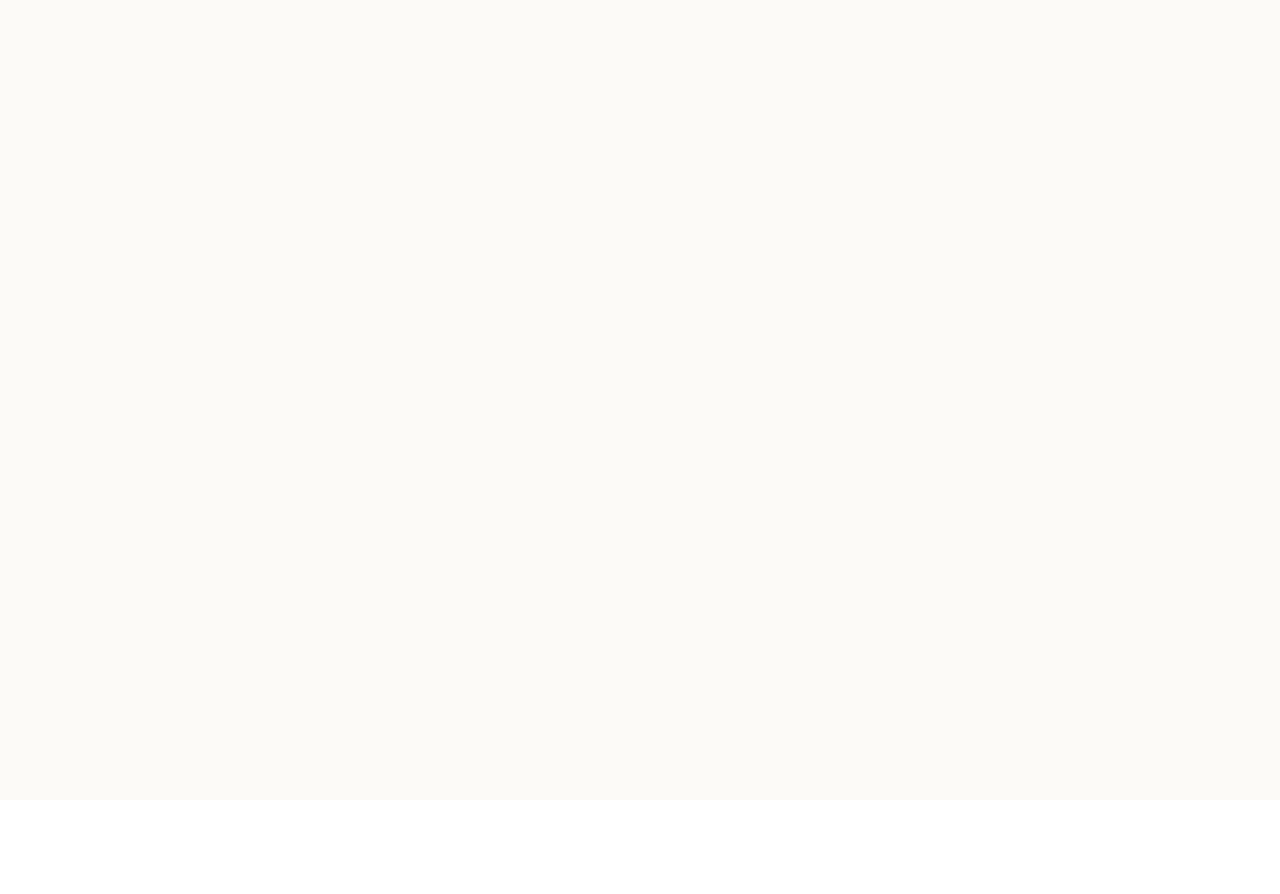
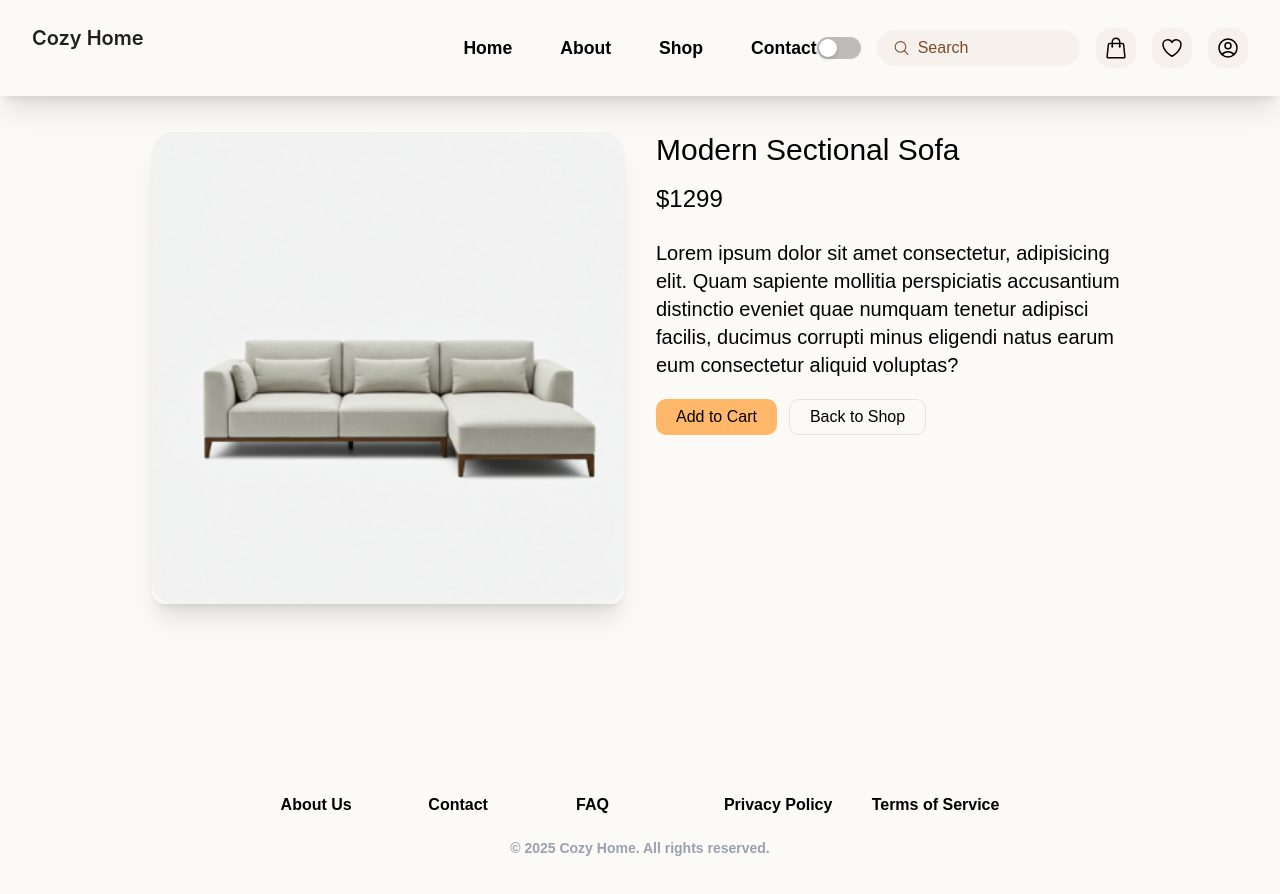
Before and after one commit to Programmer707707/Cozy-Home, a React (Vite) app: page /shop/1 in a window 1280 px wide. Before the commit this address had no page. Shown: the top 894 px of the page. Before the commit the page ends 800 px from the top, so only its background shows below. Built offline with nearby package versions, Linux system fonts and the light colour scheme.

Commit message:
Id based routing and Product details page has been added

```diff
--- a/src/App.tsx
+++ b/src/App.tsx
@@ -5,6 +5,7 @@ import { BrowserRouter as Router, Routes, Route } from 'react-router-dom';
 import { ConfigProvider, theme } from 'antd';
 import { useThemeStore } from './stores/themeStore';
 import Loader from './customComponents/Loader';
+import ProductDetail from './pages/ProductDetail';
 
 
 const Home = lazy(() => import('./pages/Home'));
@@ -49,6 +50,7 @@ function App() {
                 <Route path="/cart" element={<Cart />} />
                 <Route path="/profile" element={<Profile />} />
                 <Route path="/favorites" element={<Favorites />} />
+                <Route path="/shop/:id" element={<ProductDetail/>}/>
               </Routes>
             )}
           </Suspense>
--- a/src/customComponents/Products.tsx
+++ b/src/customComponents/Products.tsx
@@ -1,64 +1,7 @@
 // import CustomCard from './CustomCard'
-import product1 from "../assets/products/product1.png"
-import product2 from "../assets/products/product2.png"
-import product3 from "../assets/products/product3.png"
-import product4 from "../assets/products/product4.png"
-import product5 from "../assets/products/product5.png"
-import product6 from "../assets/products/product6.png"
-import product7 from "../assets/products/product7.png"
-import product8 from "../assets/products/product8.png"
-import product9 from "../assets/products/product9.png"
-import product10 from "../assets/products/product10.png"
 import { ThreeDCardDemo } from './ProductCard'
-
-const data = [
-  {
-    image: product1,
-    name: "Modern Sectional Sofa",
-    cost: 1299,
-  },
-  {
-    image: product2,
-    name: "Classical Armchair",
-    cost: 799,
-  },
-  {
-    image: product3,
-    name: "Mid-Century Table",
-    cost: 349,
-  },
-  {
-    image: product4,
-    name: "Scandinavian TV Stand",
-    cost: 449,
-  },
-  {
-    image: product5,
-    name: "Velvet Accent Chair",
-    cost: 549,
-  },{
-    image: product6,
-    name: "Industrial Bookshelf",
-    cost: 249,
-  },{
-    image: product7,
-    name: "Geometric Area Rug",
-    cost: 149,
-  },{
-    image: product8,
-    name: "Minimalist Floor Lamp",
-    cost: 149,
-  },{
-    image: product9,
-    name: "Modern Sofa",
-    cost: 1049,
-  },{
-    image: product10,
-    name: "Outdoor Lounge Sofa",
-    cost: 1549,
-  },
-
-]
+import { Link } from "react-router-dom"
+import {data} from "../data";
 
 
 const Products = () => {
@@ -67,13 +10,13 @@ const Products = () => {
         {data.map((e,index) => (
           <div className='p-3' key={index}>
             {/* <CustomCard image={e.image} title={e.name} description={`$${e.cost}`} /> */}
-            <ThreeDCardDemo
-              key={index}
-              title={e.name}
-              description={e.cost.toString()}
-              image={e.image}
-              link={`/products/${index}`} // or some actual link
-            />
+            <Link key={e.id} to={`/shop/${e.id}`} className="block">
+              <ThreeDCardDemo
+                title={e.name}
+                description={e.cost.toString()}
+                image={e.image}
+              />
+            </Link>
           </div>
         ))}
 
--- /dev/null
+++ b/src/data.ts
@@ -0,0 +1,74 @@
+import product1 from "./assets/products/product1.png"
+import product2 from "./assets/products/product2.png"
+import product3 from "./assets/products/product3.png"
+import product4 from "./assets/products/product4.png"
+import product5 from "./assets/products/product5.png"
+import product6 from "./assets/products/product6.png"
+import product7 from "./assets/products/product7.png"
+import product8 from "./assets/products/product8.png"
+import product9 from "./assets/products/product9.png"
+import product10 from "./assets/products/product10.png"
+
+export const data = [
+  {
+    id:1,
+    image: product1,
+    name: "Modern Sectional Sofa",
+    cost: 1299,
+  },
+  {
+    id: 2,
+    image: product2,
+    name: "Classical Armchair",
+    cost: 799,
+  },
+  {
+    id: 3,
+    image: product3,
+    name: "Mid-Century Table",
+    cost: 349,
+  },
+  {
+    id: 4,
+    image: product4,
+    name: "Scandinavian TV Stand",
+    cost: 449,
+  },
+  {
+    id: 5,
+    image: product5,
+    name: "Velvet Accent Chair",
+    cost: 549,
+  },
+  {
+    id: 6,
+    image: product6,
+    name: "Industrial Bookshelf",
+    cost: 249,
+  },
+  {
+    id: 7,
+    image: product7,
+    name: "Geometric Area Rug",
+    cost: 149,
+  },
+  {
+    id: 8,
+    image: product8,
+    name: "Minimalist Floor Lamp",
+    cost: 149,
+  },
+  {
+    id: 9,
+    image: product9,
+    name: "Modern Sofa",
+    cost: 1049,
+  },
+  {
+    id: 10,
+    image: product10,
+    name: "Outdoor Lounge Sofa",
+    cost: 1549,
+  },
+
+]
--- /dev/null
+++ b/src/pages/ProductDetail.tsx
@@ -0,0 +1,36 @@
+// src/pages/ProductDetail.tsx
+import { useParams, Link } from "react-router-dom";
+import {data} from "../data";
+import Layout from "../customComponents/Layout";
+
+export default function ProductDetail() {
+  const { id } = useParams(); // slug or id from the URL
+  const product = data.find(p => p.id === Number(id));
+
+  if (!product) {
+    return (
+      <div className="max-w-5xl mx-auto p-6">
+        <p className="text-xl">Product not found.</p>
+        <Link to="/shop" className="text-blue-600 underline">Back to Shop</Link>
+      </div>
+    );
+  }
+
+  return (
+    <Layout>
+        <div className="max-w-5xl mx-auto p-6 grid md:grid-cols-2 gap-8 mt-5">
+          <img src={product.image} alt={product.name} className="w-full rounded-xl object-cover shadow-xl" />
+          <div>
+            <h1 className="text-3xl font-semibold mb-2">{product.name}</h1>
+            <p className="text-2xl mb-4">${product.cost}</p>
+            <p className="mb-6 text-xl">Lorem ipsum dolor sit amet consectetur, adipisicing elit. Quam sapiente mollitia perspiciatis accusantium distinctio eveniet quae numquam tenetur adipisci facilis, ducimus corrupti minus eligendi natus earum eum consectetur aliquid voluptas?</p>
+
+            <div className="flex gap-3">
+              <button className="rounded-lg bg-orange-300 px-5 py-2 cursor-pointer"><span className="text-black">Add to Cart</span></button>
+              <Link to="/shop" className="px-5 py-2 rounded-lg border">Back to Shop</Link>
+            </div>
+          </div>
+        </div>
+    </Layout>
+  );
+}
--- /dev/null
+++ b/src/storage.ts
@@ -0,0 +1,4 @@
+
+export const storage = [
+
+]
```
